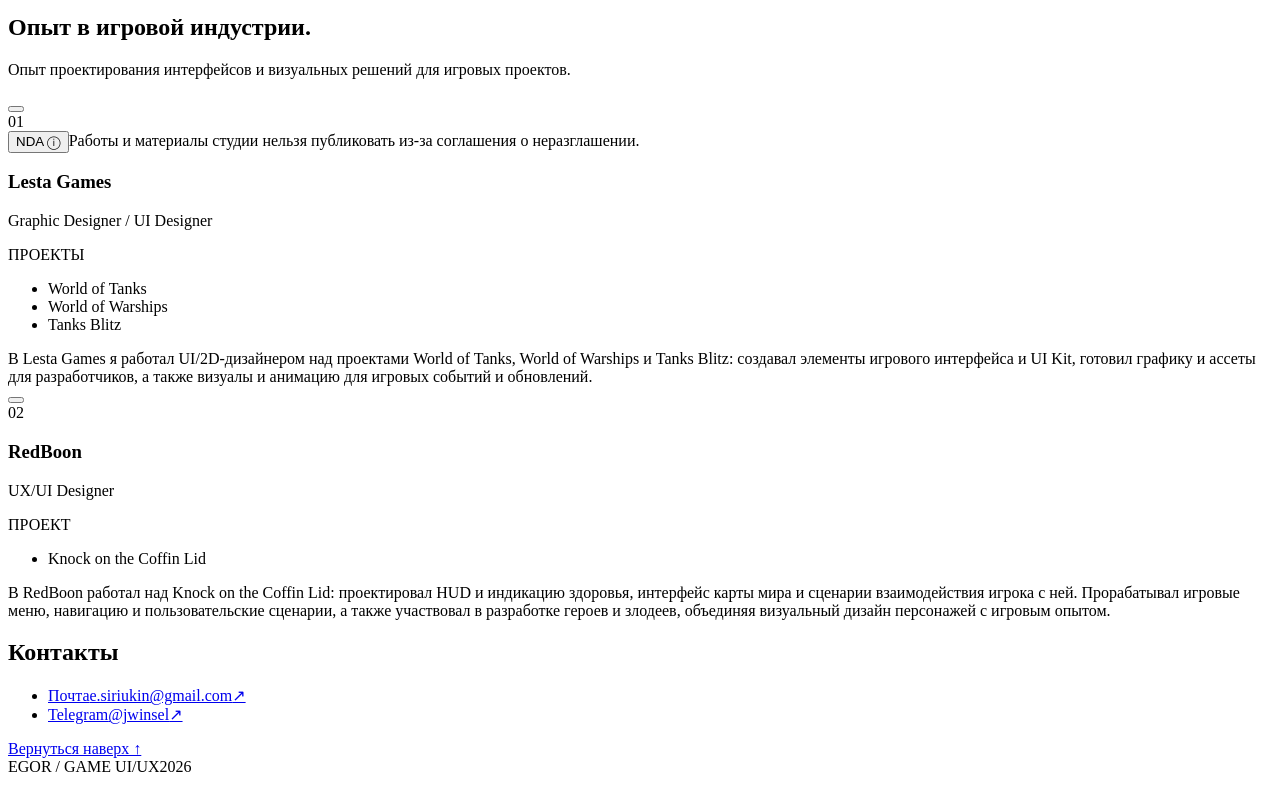
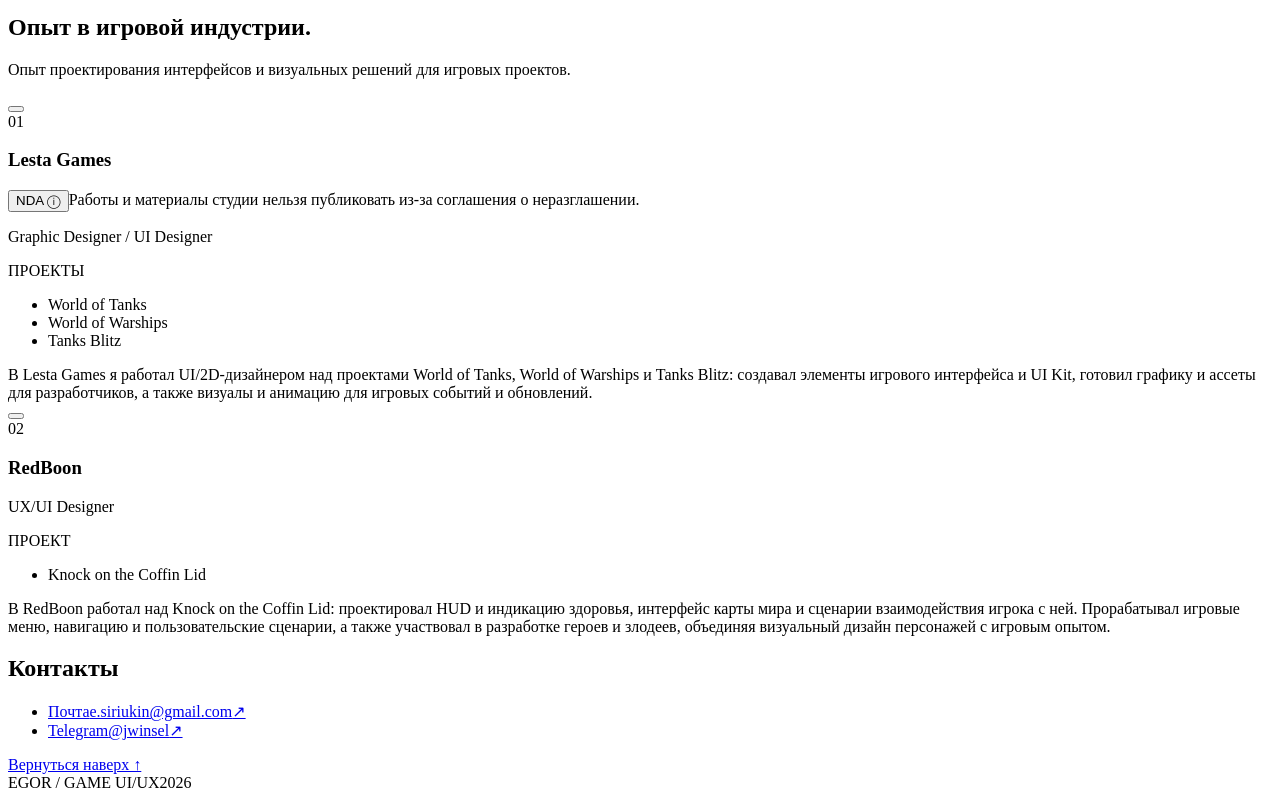
Before and after one commit to Stri1ke/EG-Portfolio, a React app: page / in a window 1280 px wide. Shown: the part 3818-4618 px from the top of the page. Built offline with nearby package versions, Linux system fonts and the light colour scheme; the HTML template or start-up script is replaced by a standard one.

Commit message:
Переместить метку NDA рядом с Lesta Games

```diff
--- a/src/app/components/home/Sections.tsx
+++ b/src/app/components/home/Sections.tsx
@@ -51,6 +51,8 @@ export function Experience({ language }: { language: Language }) {
               <div className="studio-name">
                 <span className="studio-number">{String(index + 1).padStart(2, "0")}</span>
                 <div className="studio-identity">
+                  <div className="studio-title">
+                  <h3>{studio.name}</h3>
                   {studio.name === "Lesta Games" && (
                     <span className="nda-wrap">
                       <button
@@ -67,7 +69,7 @@ export function Experience({ language }: { language: Language }) {
                       </span>
                     </span>
                   )}
-                  <h3>{studio.name}</h3>
+                  </div>
                   <p className="studio-role">{studio.role}</p>
                 </div>
               </div>
--- a/src/styles/portfolio.css
+++ b/src/styles/portfolio.css
@@ -959,6 +959,12 @@ footer {
 .studio-identity {
   min-width: 0;
 }
+.studio-title {
+  display: flex;
+  align-items: center;
+  flex-wrap: wrap;
+  gap: 12px;
+}
 .studio-role {
   font-size: 12px;
   line-height: 1.65;
@@ -1302,9 +1308,7 @@ footer {
   position: relative;
 }
 .studio-row-expandable .nda-wrap {
-  position: absolute;
-  top: 0;
-  left: 0;
+  position: relative;
   margin: 0;
 }
 .studio-row-expandable .studio-projects {
@@ -1377,9 +1381,6 @@ footer {
   .studio-row-expandable .studio-number {
     padding-top: 17px;
   }
-  .studio-row-expandable .nda-wrap {
-    top: -17px;
-  }
   .studio-row-expandable .studio-chevron {
     top: 68px;
   }
```
Also changed, not shown: 6 other files (tests, documents, lock files or other folders).
